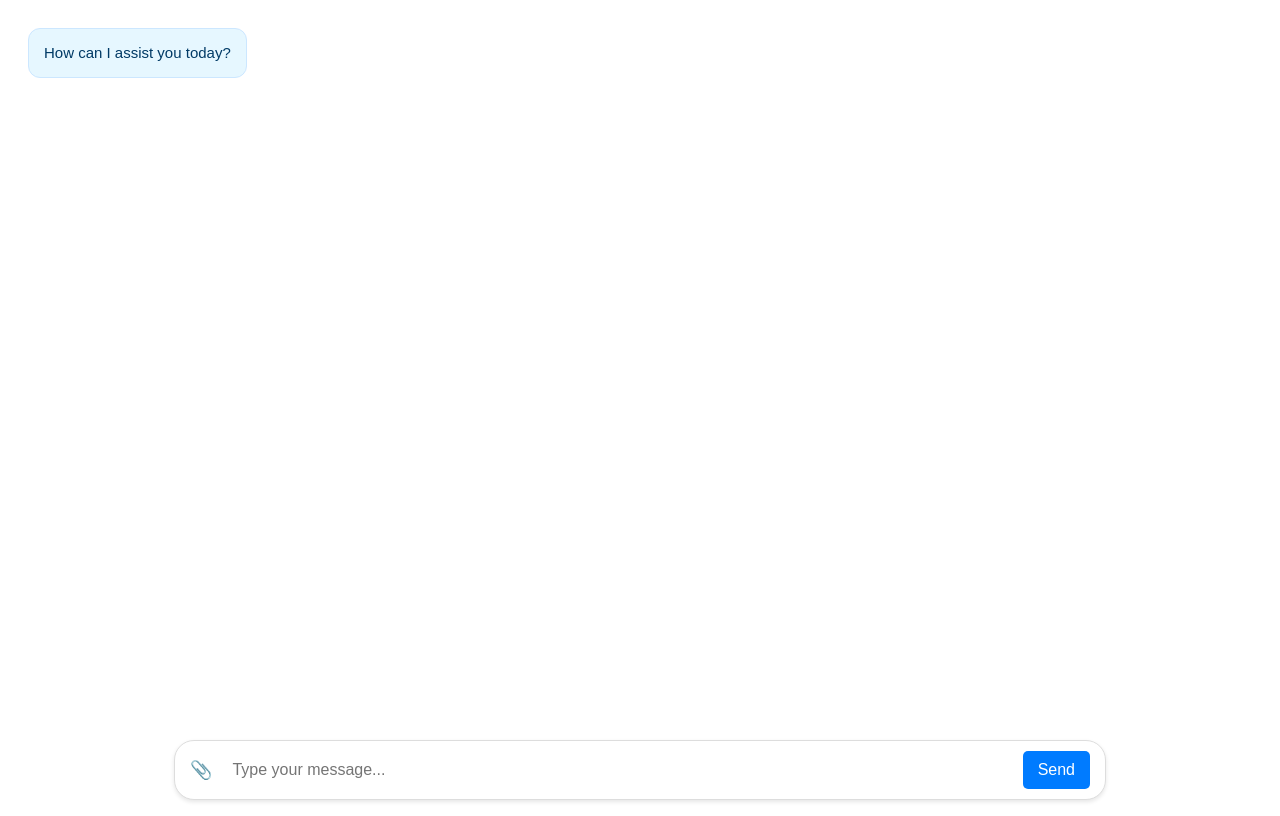
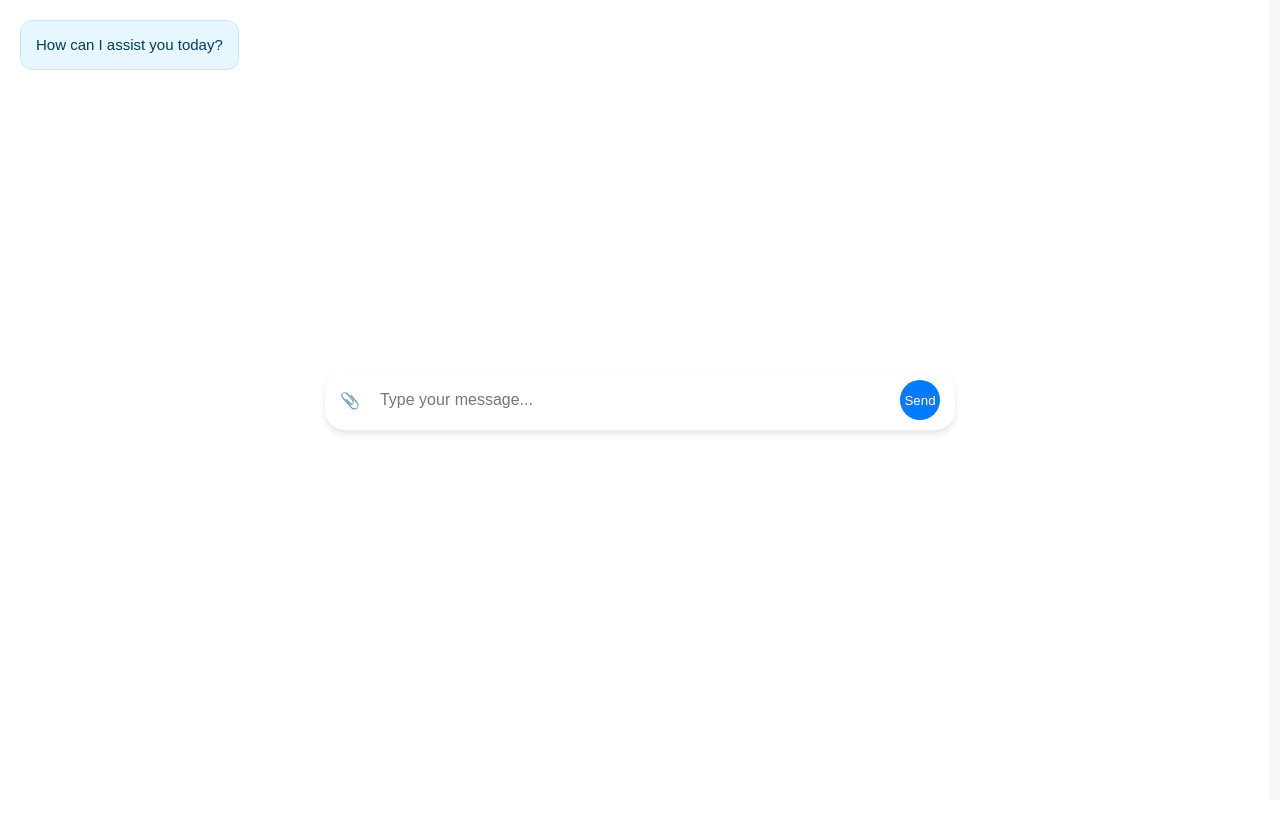
Before and after one commit to MOHAMMADIBRAHIMKHAN/AI_poweredInranetSolutions, a React (Create React App) app in the folder frontend/: page / in a window 1280 px wide. Built offline with nearby package versions, Linux system fonts and the light colour scheme.

Commit message:
Frontend changes

```diff
--- a/frontend/src/App.css
+++ b/frontend/src/App.css
@@ -1,3 +1,12 @@
+body {
+  margin: 0;
+  padding: 0;
+  width: 100%;
+  height: 100%;
+  display: flex;
+  flex-direction: column;
+}
+
 /* App Container */
 .app {
   display: flex;
@@ -12,6 +21,8 @@
 .chat-window {
   flex: 1;
   padding: 20px;
+  height:100%;
+  width: 96%;
   overflow-y: auto;
   display: flex;
   flex-direction: column;
@@ -45,59 +56,97 @@
 
 /* Typing Indicator */
 .typing-indicator {
-  font-size: 18px;
-  color: #666;
-  font-style: italic;
+  display: flex;
+  align-items: center;
+  justify-content: flex-start;
+  gap: 5px;
+}
+
+.typing-indicator .dot {
+  width: 8px;
+  height: 8px;
+  background-color: #333;
+  border-radius: 50%;
+  animation: blink 1.4s infinite ease-in-out both;
+}
+
+.typing-indicator .dot:nth-child(1) {
+  animation-delay: -0.32s;
+}
+
+.typing-indicator .dot:nth-child(2) {
+  animation-delay: -0.16s;
+}
+
+.typing-indicator .dot:nth-child(3) {
+  animation-delay: 0;
+}
+
+@keyframes blink {
+  0%, 80%, 100% {
+    transform: scale(0);
+  }
+  40% {
+    transform: scale(1);
+  }
 }
 
 /* Chat Input Bar */
+.chat-input-container {
+  position: absolute;
+  width: 100%;
+  display: flex;
+  justify-content: center;
+  transition: all 0.3s ease-in-out;
+}
+
+.chat-input-container.center {
+  top: 50%;
+  transform: translateY(-50%);
+}
+
+.chat-input-container.bottom {
+  bottom: 0;
+  transform: translateY(0);
+}
+
 .chat-input {
   display: flex;
   align-items: center;
+  background-color: #fff;
+  border-radius: 20px;
+  box-shadow: 0 4px 6px rgba(0, 0, 0, 0.1);
   padding: 10px 15px;
-  position: fixed;
-  bottom: 0;
-  width: 100%;
-  max-width: 900px;
-  left: 50%;
-  transform: translateX(-50%);
-  background-color: #ffffff;
-  border: 1px solid #ddd;
-  border-radius: 20px;
-  box-shadow: 0 2px 4px rgba(0, 0, 0, 0.1);
+  width: 90%;
+  max-width: 600px;
 }
 
-/* File Upload Icon */
-.chat-input .file-upload {
-  margin-right: 10px;
-  cursor: pointer;
-  font-size: 18px;
-  color: #666;
+.chat-input input {
+  flex-grow: 1;
+  border: none;
+  outline: none;
+  font-size: 16px;
+  padding: 5px 10px;
 }
 
-/* Input Box */
-.chat-input input[type="text"] {
-  flex: 1;
-  border: none;
-  outline: none;
-  padding: 10px;
-  font-size: 16px;
-  color: #333;
-  background: none;
-}
-
-/* Send Button */
 .chat-input button {
-  margin-left: 10px;
-  padding: 10px 15px;
   background-color: #007bff;
   color: #fff;
   border: none;
-  border-radius: 5px;
-  font-size: 16px;
+  border-radius: 50%;
+  width: 40px;
+  height: 40px;
+  display: flex;
+  justify-content: center;
+  align-items: center;
   cursor: pointer;
 }
 
 .chat-input button:hover {
   background-color: #0056b3;
 }
+
+.chat-input .file-upload {
+  margin-right: 10px;
+  cursor: pointer;
+}
--- a/frontend/src/ChatInput.js
+++ b/frontend/src/ChatInput.js
@@ -3,6 +3,7 @@ import React, { useState } from "react";
 
 function ChatInput({ onSendMessage, onFileUpload }) {
   const [inputValue, setInputValue] = useState("");
+  const [isInputSent, setisInputSent] = useState(false)
 
   const handleInputChange = (e) => {
     setInputValue(e.target.value);
@@ -18,6 +19,8 @@ function ChatInput({ onSendMessage, onFileUpload }) {
     if (inputValue.trim() !== "") {
       onSendMessage(inputValue);
       setInputValue("");
+      setisInputSent(true); // to move the input bar down
+      setTimeout(() => setisInputSent(true),setInputValue("")) // reset after the animation
     }
   };
 
@@ -29,6 +32,7 @@ function ChatInput({ onSendMessage, onFileUpload }) {
   };
 
   return (
+    <div className={`chat-input-container ${isInputSent ? "bottom" : "center"}`}>
     <div className="chat-input">
       <label className="file-upload">
         📎
@@ -43,7 +47,8 @@ function ChatInput({ onSendMessage, onFileUpload }) {
       />
       <button onClick={handleSendClick}>Send</button>
     </div>
-  );
+  </div>
+);
 }
 
 export default ChatInput;
--- a/frontend/src/ChatWindow.js
+++ b/frontend/src/ChatWindow.js
@@ -29,7 +29,11 @@ function ChatWindow({ messages, isBotTyping }) {
       ))}
       {isBotTyping && (
         <div className="message bot">
-          <span className="typing-indicator">...</span>
+          <span className="typing-indicator">
+            <span className="dot"></span>
+            <span className="dot"></span>
+            <span className="dot"></span>
+          </span>
         </div>
       )}
     </div>
```
Also changed, not shown: 1 other file (tests, documents, lock files or other folders).
